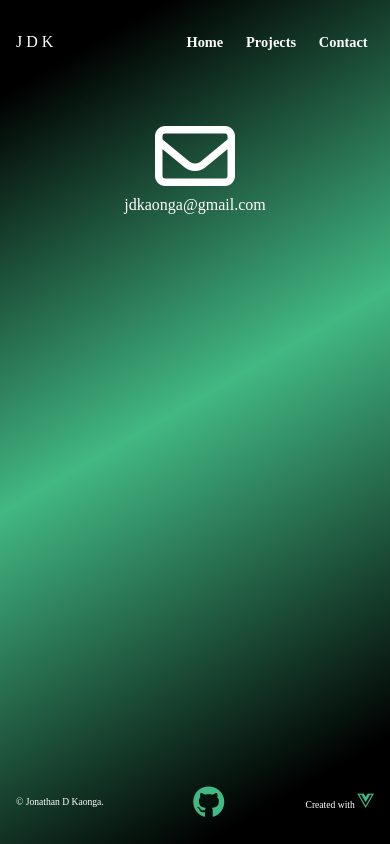
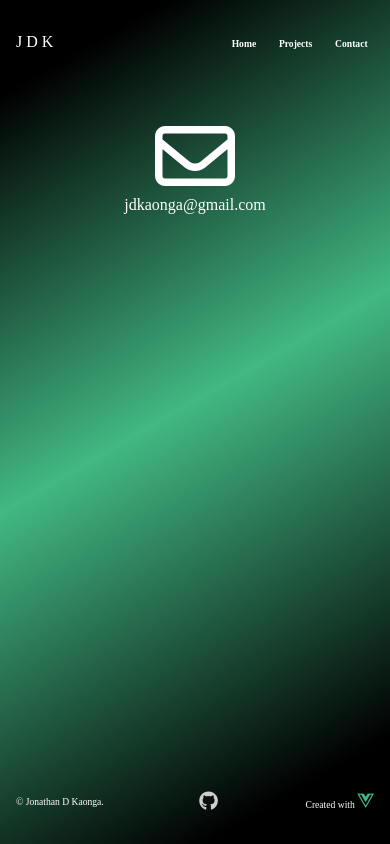
Before and after one commit to jonthedev/jdk-nuxt, a Nuxt app: page /Contact in a window 390 px wide. Built offline with nearby package versions, Linux system fonts and the light colour scheme; a web font is replaced by a local one.

Commit message:
reduced font size of links on navbar & footer

```diff
--- a/components/Footer.vue
+++ b/components/Footer.vue
@@ -24,14 +24,14 @@ export default {
     return {
       footerLinks: [
         {
-          title: "Github",
-          url: "https://github.com/jonthedev",
-          icon: "fab fa-github",
+          title: 'Github',
+          url: 'https://github.com/jonthedev',
+          icon: 'fab fa-github',
         },
       ],
-    };
+    }
   },
-};
+}
 </script>
 
 <style scoped>
@@ -42,17 +42,15 @@ export default {
   flex-wrap: wrap;
 }
 
+i,
 i.fa-github {
-  font-size: 2rem;
-}
-
-i {
   color: #42b883;
   margin-left: 0.5rem;
   font-size: 1.3rem;
 }
 
-i:hover {
+i:hover,
+i.fa-github {
   color: var(--bg-gray);
 }
 
@@ -66,13 +64,15 @@ span i {
     font-size: var(--font-size-sm);
   }
 
-  i {
+  i,
+  i.fa-github {
     font-size: 1.2rem;
   }
 }
 
 @media screen and (min-width: 1200px) {
-  i {
+  i,
+  i.fa-github {
     font-size: 1.7rem;
   }
 }
--- a/components/NavBar.vue
+++ b/components/NavBar.vue
@@ -65,7 +65,7 @@ export default {
 
 @media screen and (max-width: 700px) {
   #nav a {
-    font-size: var(--font-size-md);
+    font-size: var(--font-size-sm);
   }
 }
 </style>
```
